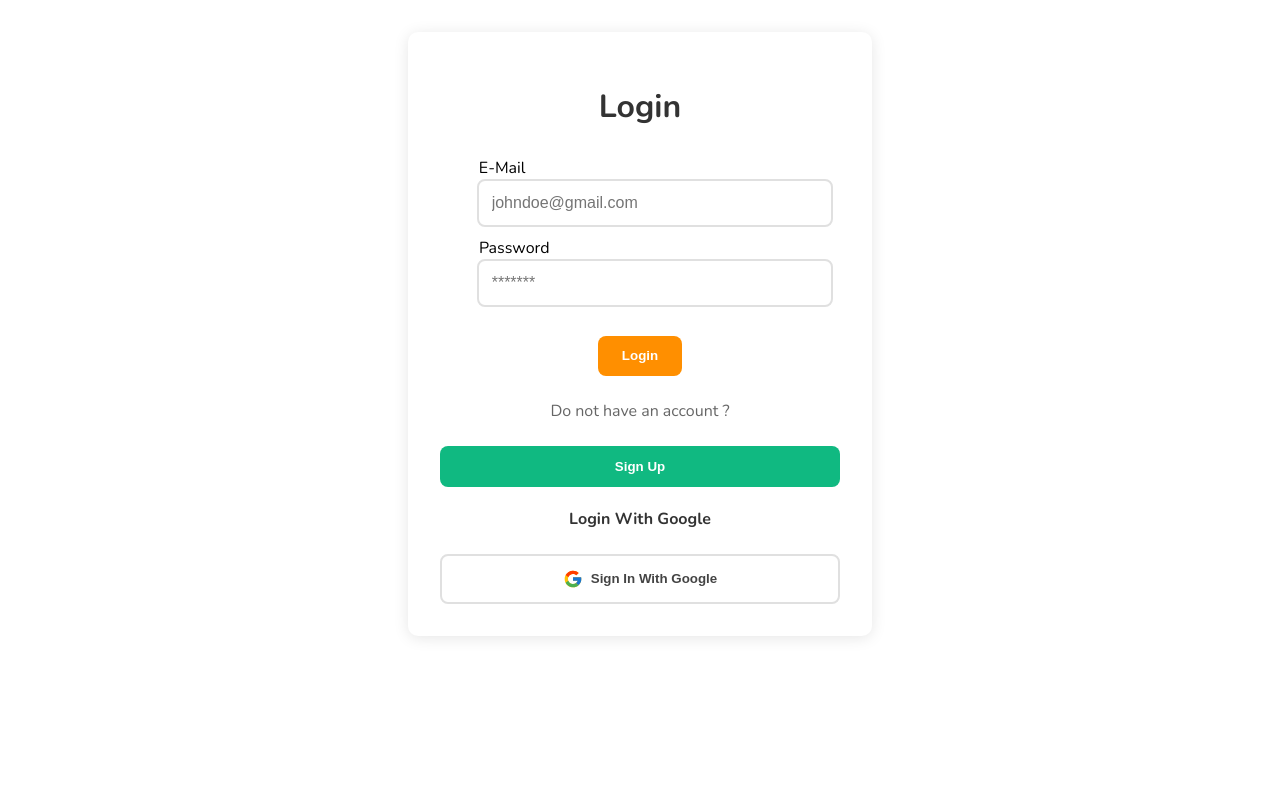
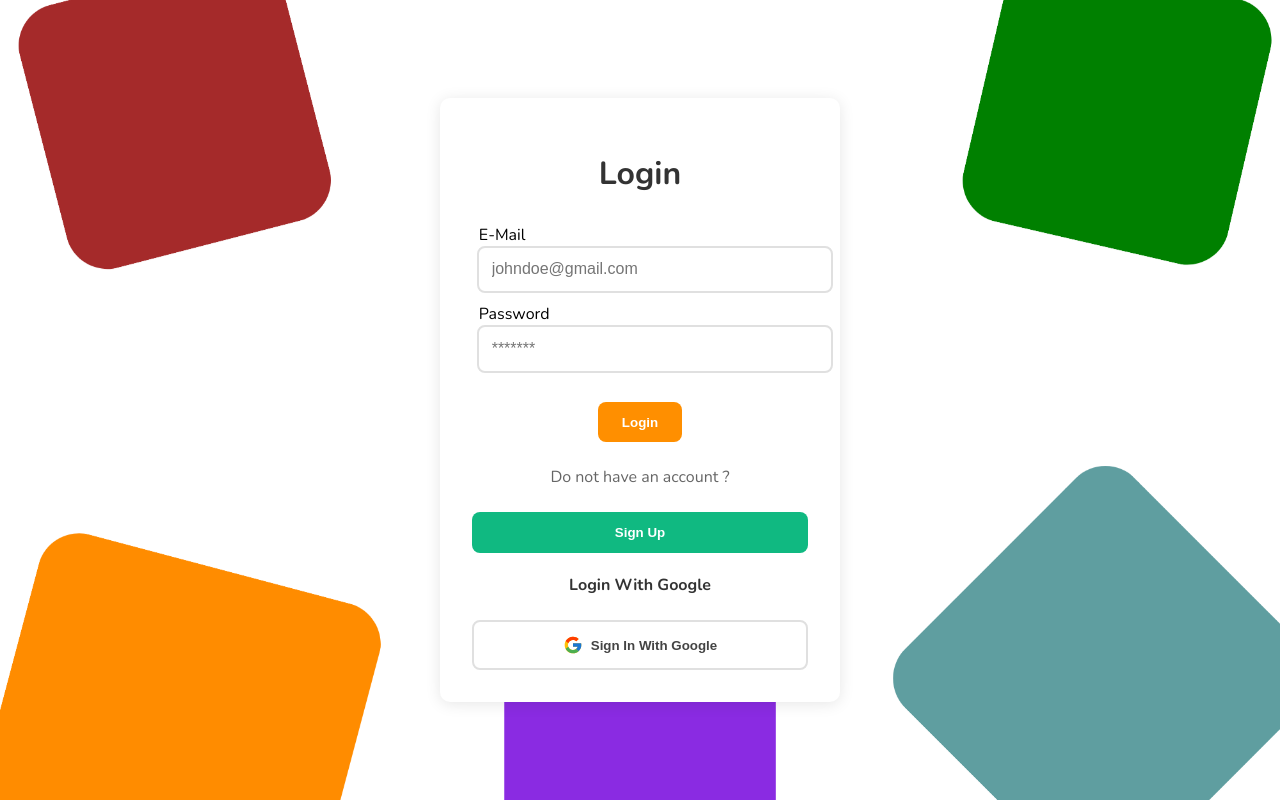
Before and after one commit to serdestonat/login-form, a Next.js app: page / in a window 1280 px wide. Built offline with nearby package versions, Linux system fonts and the light colour scheme; no server answers.

Commit message:
background-images-added

```diff
--- a/app/globals.css
+++ b/app/globals.css
@@ -185,6 +185,50 @@ h4 {
   margin-bottom: 1.5rem;
   font-size: 1rem;
   color: #333;
+}
+
+.not-found-container {
+  position: fixed; /* Sayfa boyunca sabit kalarak tüm alanı kaplar */
+  top: 0;
+  left: 0;
+  width: 100vw;
+  height: 100dvh;
+  background: url("/background-404.png") no-repeat center center fixed;
+  background-size: cover;
+  display: flex;
+  align-items: center;
+  justify-content: center;
+  overflow: hidden;
+  z-index: 9999; /* Gerekirse diğer içeriklerin üstünde tutar */
+}
+
+.not-found-content {
+  position: relative;
+  z-index: 2;
+  color: black;
+  text-align: center;
+}
+
+/* Responsive ayarlar */
+@media (max-width: 768px) {
+  .not-found-content h1 {
+    font-size: 4rem !important;
+  }
+
+  .not-found-container {
+    background: url("/background-404-mobile.png") no-repeat center center fixed;
+    background-size: cover;
+  }
+}
+
+/* Yatay (landscape) modda kaydırmaya izin ver */
+@media screen and (orientation: landscape) {
+  .not-found-container {
+    position: absolute; /* fixed yerine absolute kullanılırsa daha doğal davranır */
+    height: auto;
+    min-height: 100dvh;
+    overflow: auto;
+  }
 }
 
 /* :root {
--- a/app/login/page.js
+++ b/app/login/page.js
@@ -20,7 +20,7 @@ export default function Login() {
       password,
     });
     if (response.data.message === "success") {
-      router.push("/homePage");
+      router.push("/homePage?fromLogin=true");
     }
   };
 
@@ -35,6 +35,7 @@ export default function Login() {
   }
 
   return (
+    <div className="not-found-container">
       <div className="meinen">
         <form onSubmit={handleSubmit} className="formen">
           <h1>Login</h1>
@@ -82,5 +83,6 @@ export default function Login() {
           <FcGoogle size={20} /> Sign In With Google
         </button>
       </div>
+    </div>
   );
 }
--- a/app/register/page.js
+++ b/app/register/page.js
@@ -22,6 +22,7 @@ export default function Registration() {
   };
 
   return (
+    <div className="not-found-container">
       <div className="meinen">
         <form onSubmit={handleSubmit}>
           <div className="area">
@@ -62,5 +63,6 @@ export default function Registration() {
           </div>
         </form>
       </div>
+    </div>
   );
 }
```
Also changed, not shown: app/homePage/page.js (+5 -6 lines), app/not-found.js (added, +14 -0 lines), public/background-404-mobile.png (added), public/background-404.png (added). Lines whose indentation alone changed are shown as unchanged.
